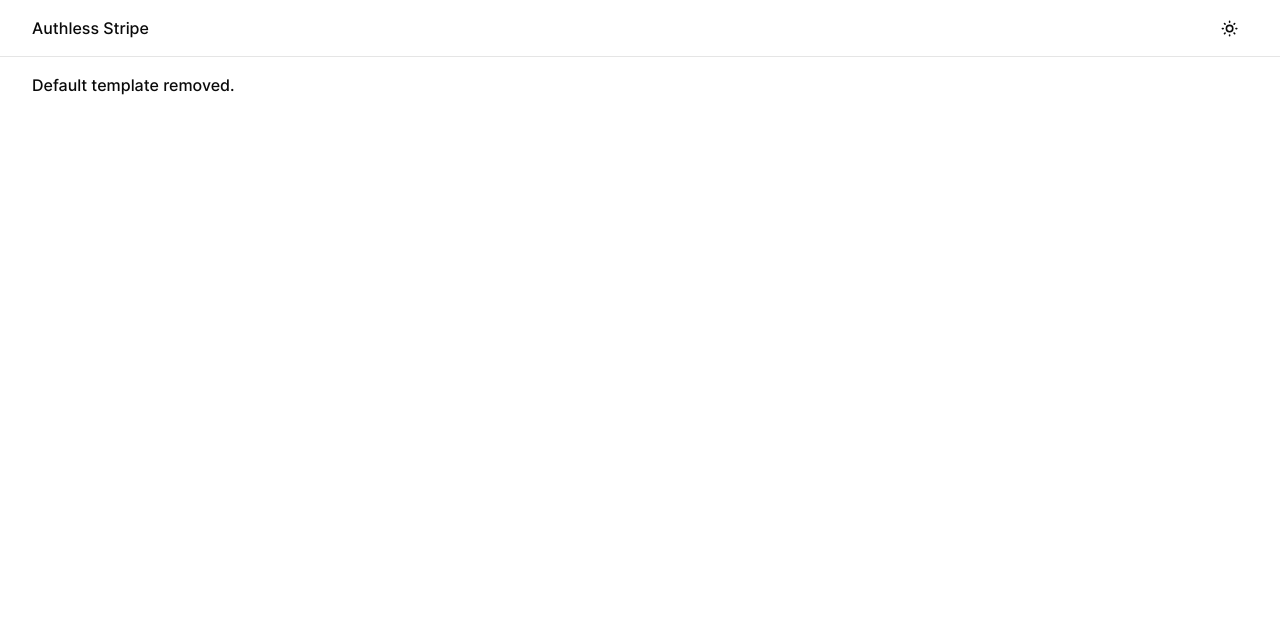
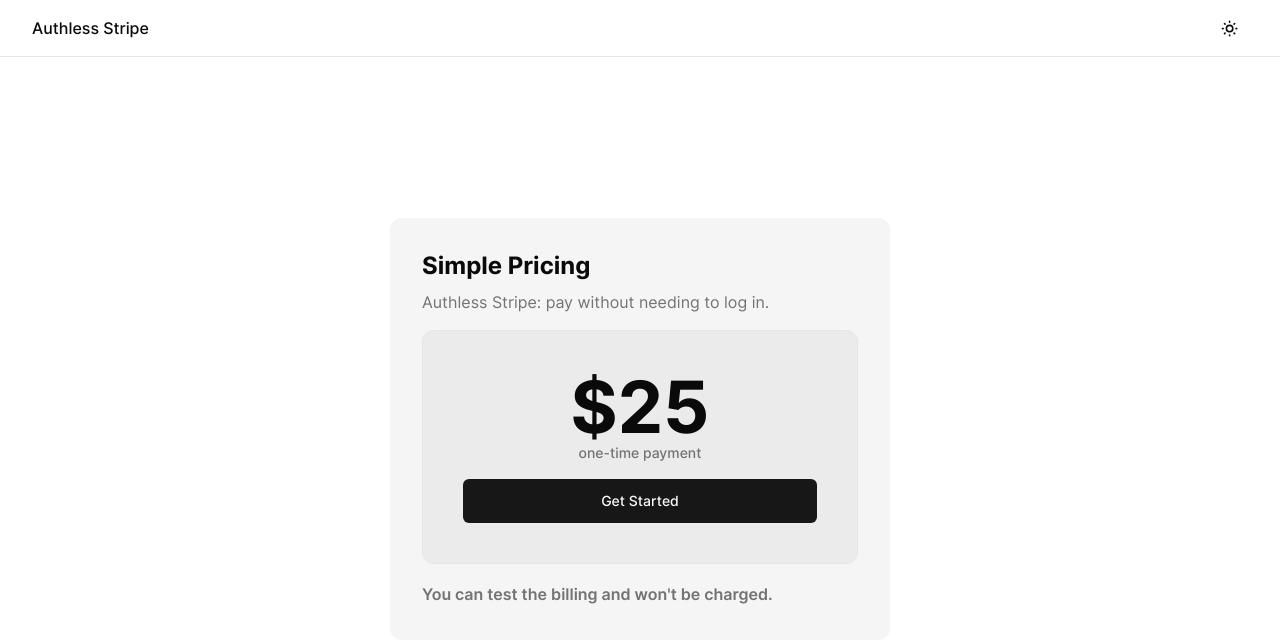
Before and after one commit to aakindel/authless-stripe, a Next.js app: page / in a window 1280 px wide. Shown: the top 642 px of the page. Built offline with nearby package versions, Linux system fonts and the light colour scheme.

Commit message:
create pricing card

```diff
--- a/app/page.tsx
+++ b/app/page.tsx
@@ -1,12 +1,38 @@
 import { MainNav } from "@/components/main-nav";
+import { buttonVariants } from "@/components/ui/button";
+import { cn } from "@/utils";
 import type { NextPage } from "next";
+import Link from "next/link";
 
 const Home: NextPage = () => {
   return (
     <div className="mx-auto min-h-screen w-full">
       <MainNav />
-      <div className="mx-auto min-h-[calc(100vh-57px)] w-full max-w-[1400px] px-4 pt-4 sm:px-8">
-        <p className="font-medium">Default template removed.</p>
+      <div className="mx-auto flex h-[calc(100vh-57px)] w-full max-w-[1400px] items-center justify-center px-4 sm:px-8">
+        <div className="flex h-auto w-full max-w-[500px] flex-col gap-4 rounded-xl bg-neutral-100 px-4 py-8 dark:bg-neutral-900 sm:px-8">
+          <div className="flex w-full flex-col gap-2">
+            <h3 className="text-xl font-bold sm:text-2xl">Simple Pricing</h3>
+            <p className="leading-normal text-neutral-500 dark:text-neutral-400">
+              Authless Stripe: pay without needing to log in.
+            </p>
+          </div>
+          <div className="grid w-full items-start gap-10 rounded-xl border bg-neutral-200/60 p-10 dark:bg-neutral-800/60">
+            <div className="flex flex-col gap-4 text-center">
+              <div>
+                <h4 className="text-7xl font-bold">$25</h4>
+                <p className="text-sm font-medium text-neutral-500 dark:text-neutral-400">
+                  one-time payment
+                </p>
+              </div>
+              <Link href="#" className={cn(buttonVariants({ size: "lg" }))}>
+                Get Started
+              </Link>
+            </div>
+          </div>
+          <p className="max-w-[85%] font-semibold leading-normal text-neutral-500 dark:text-neutral-400 sm:leading-7">
+            You can test the billing and won&apos;t be charged.
+          </p>
+        </div>
       </div>
     </div>
   );
```
